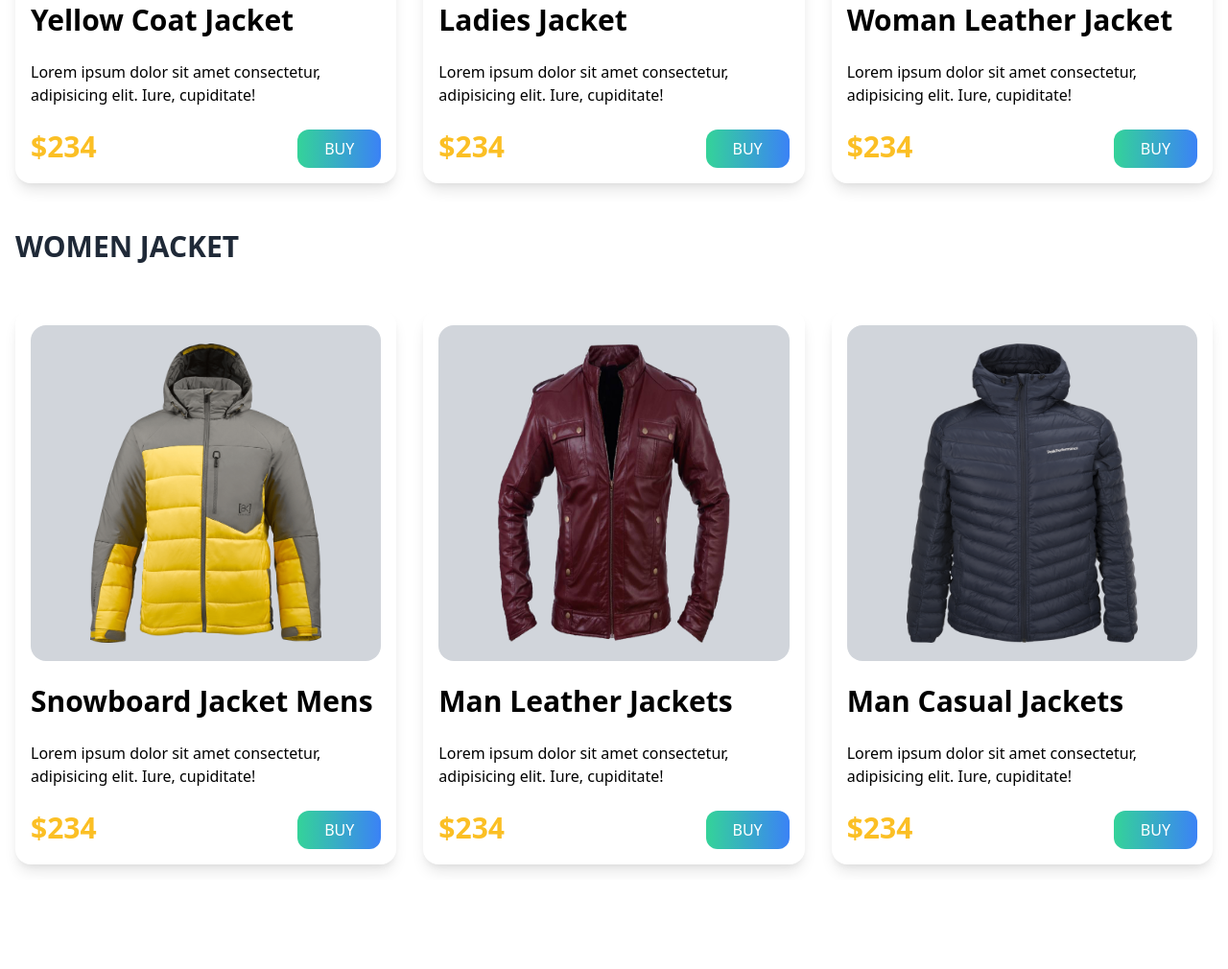
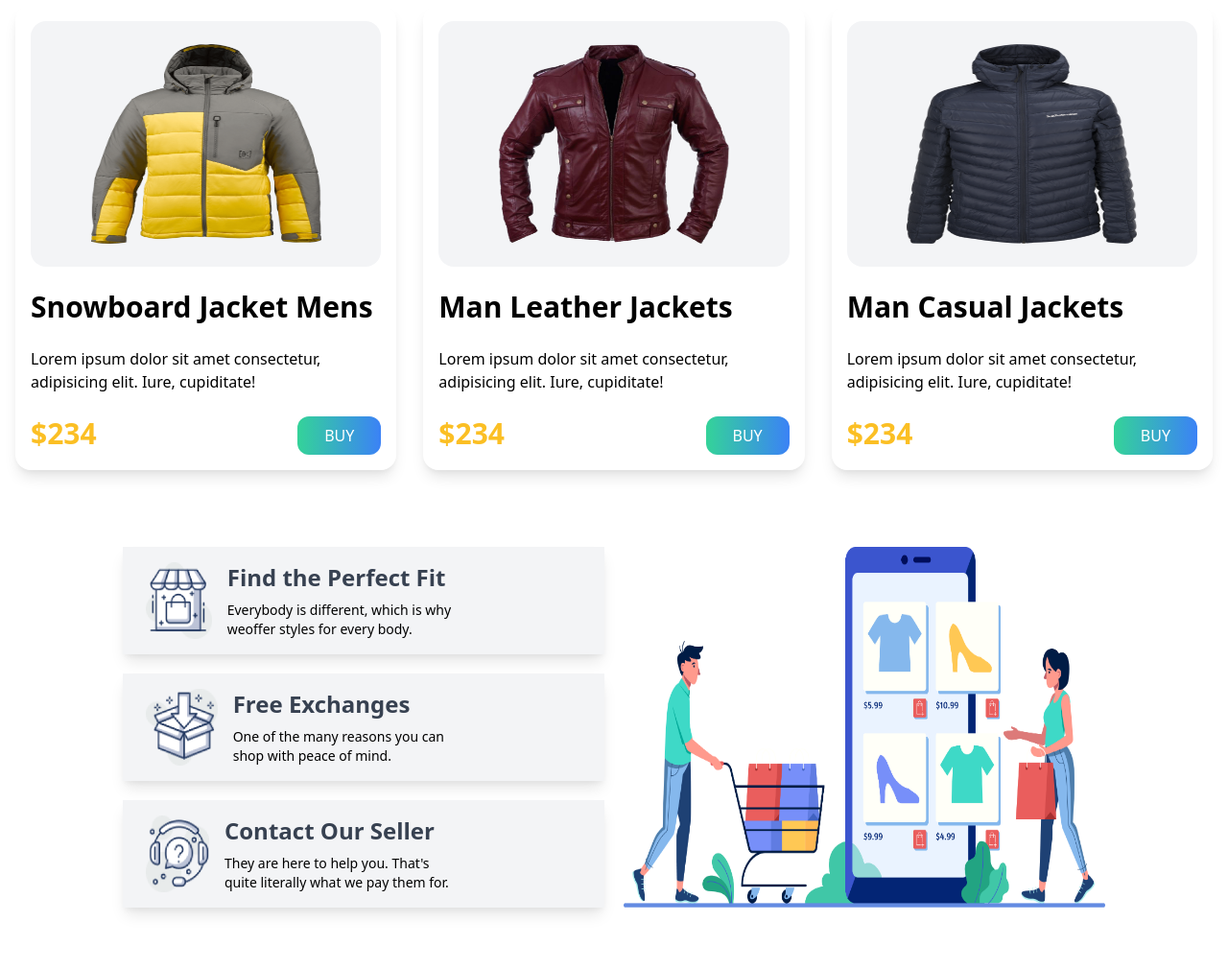
Before and after one commit to mahi1212/Penguin-Fashion, a plain HTML site: page index.html in a window 1280 px wide. Shown: the part 1238-2248 px from the top of the page at 96% size. Before the commit the page ends 2155 px from the top, so only its background shows below. Drawn offline with nearby package versions, Linux system fonts and the light colour scheme.

Commit message:
almost done

```diff
--- a/index.html
+++ b/index.html
@@ -7,18 +7,19 @@
     <title>Penguin Fashion</title>
     <!------------------ Tailwindcss cdn --------------->
 	<link href="https://unpkg.com/tailwindcss@^2/dist/tailwind.min.css" rel="stylesheet">
-    <style>
+    <!-- <style>
         /* sizing image */
-        .grid img{
+        .grid img class="w-60 py-6 mx-auto h-64"{
             width: 280px;
             height: 350px;
             margin: 0 auto;
             padding: 1.2rem;
         }
-    </style>
+
+    </style> -->
 </head>
 <body>
-    <header class="bg-yellow-100 px-8">
+    <header class="bg-gray-100 px-8">
         <section class="container md:flex items-center justify-around py-24">
             <div class="space-y-7">
                 <h1 class="text-7xl font-bold uppercase"><span class="text-yellow-300">Be the penguin</span>
@@ -32,7 +33,7 @@
                 </button>
             </div>
             <div>
-                <img src="images/model.png" class="mt-10" alt="">
+                <img class="w-60 py-6 mx-auto h-64" src="images/model.png" class="mt-10" alt="">
             </div>
         </section>
     </header>
@@ -46,8 +47,8 @@
         <!-- women jacket conatiner -->
             <div class="grid md:grid-cols-3 gap-7">
                 <div class="shadow-lg rounded-2xl p-4 space-y-6">
-                    <div class="bg-gray-300 rounded-2xl">
-                        <img src="images/jacket-1.png" alt="">
+                    <div class="bg-gray-100 rounded-2xl">
+                        <img class="w-60 py-6 mx-auto h-64" src="images/jacket-1.png" alt="">
                     </div>
                     <h4 class="text-3xl font-bold">Yellow Coat Jacket</h4>
                     <p>Lorem ipsum dolor sit amet consectetur, adipisicing elit. Iure, cupiditate!</p>
@@ -55,8 +56,8 @@
                     <button class="text-white uppercase px-7 py-2 mb-12 bg-green-500 float-right rounded-xl font-medium bg-gradient-to-r from-green-400 to-blue-500 ">Buy</button>
                 </div>
                 <div class="shadow-lg rounded-2xl p-4 space-y-6">
-                    <div class="bg-gray-300 rounded-2xl">
-                        <img src="images/jacket-2.png" alt="">
+                    <div class="bg-gray-100 rounded-2xl">
+                        <img class="w-60 py-6 mx-auto h-64" src="images/jacket-2.png" alt="">
                     </div>
                     <h4 class="text-3xl font-bold">Ladies Jacket </h4>
                     <p>Lorem ipsum dolor sit amet consectetur, adipisicing elit. Iure, cupiditate!</p>
@@ -64,8 +65,8 @@
                     <button class="text-white uppercase px-7 py-2 mb-12 bg-green-500 float-right rounded-xl font-medium bg-gradient-to-r from-green-400 to-blue-500 ">Buy</button>
                 </div>
                 <div class="shadow-lg rounded-2xl p-4 space-y-6">
-                    <div class="bg-gray-300 rounded-2xl">
-                        <img src="images/jacket-3.png" alt="">
+                    <div class="bg-gray-100 rounded-2xl">
+                        <img class="w-60 py-6 mx-auto h-64" src="images/jacket-3.png" alt="">
                     </div>
                     <h4 class="text-3xl font-bold">Woman Leather Jacket </h4>
                     <p>Lorem ipsum dolor sit amet consectetur, adipisicing elit. Iure, cupiditate!</p>
@@ -82,8 +83,8 @@
         <!-- women jacket conatiner -->
             <div class="grid md:grid-cols-3 gap-7">
                 <div class="shadow-lg rounded-2xl p-4 space-y-6">
-                    <div class="bg-gray-300 rounded-2xl">
-                        <img src="images/jacket-4.png" alt="">
+                    <div class="bg-gray-100 rounded-2xl">
+                        <img class="w-60 py-6 mx-auto h-64" src="images/jacket-4.png" alt="">
                     </div>
                     <h4 class="text-3xl font-bold">Snowboard Jacket Mens</h4>
                     <p>Lorem ipsum dolor sit amet consectetur, adipisicing elit. Iure, cupiditate!</p>
@@ -91,8 +92,8 @@
                     <button class="text-white uppercase px-7 py-2 mb-12 bg-green-500 float-right rounded-xl font-medium bg-gradient-to-r from-green-400 to-blue-500 ">Buy</button>
                 </div>
                 <div class="shadow-lg rounded-2xl p-4 space-y-6">
-                    <div class="bg-gray-300 rounded-2xl">
-                        <img src="images/jacket-5.png" alt="">
+                    <div class="bg-gray-100 rounded-2xl">
+                        <img class="w-60 py-6 mx-auto h-64" src="images/jacket-5.png" alt="">
                     </div>
                     <h4 class="text-3xl font-bold">Man Leather Jackets</h4>
                     <p>Lorem ipsum dolor sit amet consectetur, adipisicing elit. Iure, cupiditate!</p>
@@ -100,8 +101,8 @@
                     <button class="text-white uppercase px-7 py-2 mb-12 bg-green-500 float-right rounded-xl font-medium bg-gradient-to-r from-green-400 to-blue-500 ">Buy</button>
                 </div>
                 <div class="shadow-lg rounded-2xl p-4 space-y-6">
-                    <div class="bg-gray-300 rounded-2xl">
-                        <img src="images/jacket-6.png" alt="">
+                    <div class="bg-gray-100 rounded-2xl">
+                        <img class="w-60 py-6 mx-auto h-64" src="images/jacket-6.png" alt="">
                     </div>
                     <h4 class="text-3xl font-bold">Man Casual Jackets</h4>
                     <p>Lorem ipsum dolor sit amet consectetur, adipisicing elit. Iure, cupiditate!</p>
@@ -110,6 +111,44 @@
                 </div>
             </div>
         </section>
+        <section id="features">
+            <div class="lg:grid grid-cols-2 gap-5 px-32 py-16">
+                <div class="md:flex space-x-4 items-center shadow-lg bg-gray-100 py-4 px-6">
+                    <div>
+                        <img class="w-20 h-20" src="icons/image 12.png" alt="">
+                    </div>
+                    <div class="space-y-2">
+                        <h3 class="text-2xl font-bold text-gray-700">Find the Perfect Fit</h3>
+                        <p class="text-sm w-2/3">Everybody is different, which is why weoffer styles for every body.</p>
+                    </div>
+                </div>
+                <div class="row-span-3 flex align-middle">
+                    <img src="images/shopping.png" alt="">
+                </div>
+                <div>
+                    <div class="flex space-x-4 items-center shadow-lg bg-gray-100 py-4 px-6">
+                        <div>
+                            <img class="w-20 h-20" src="icons/image 13.png" alt="">
+                        </div>
+                        <div class="space-y-2">
+                            <h3 class="text-2xl font-bold text-gray-700">Free Exchanges</h3>
+                            <p class="text-sm w-2/3">One of the many reasons you can shop with peace of mind.</p>
+                        </div>
+                    </div>
+                </div>
+                <div>
+                    <div class="flex space-x-4 items-center shadow-lg bg-gray-100 py-4 px-6">
+                        <div>
+                            <img class="w-20 h-20" src="icons/image 14.png" alt="">
+                        </div>
+                        <div class="space-y-2">
+                            <h3 class="text-2xl font-bold text-gray-700">Contact Our Seller</h3>
+                            <p class="text-sm w-2/3">They are here to help you. That's quite literally what we pay them for.</p>
+                        </div>
+                    </div>
+                </div>
+            </div>
+        </section>
     </main>
     <footer></footer>
 </body>
```
